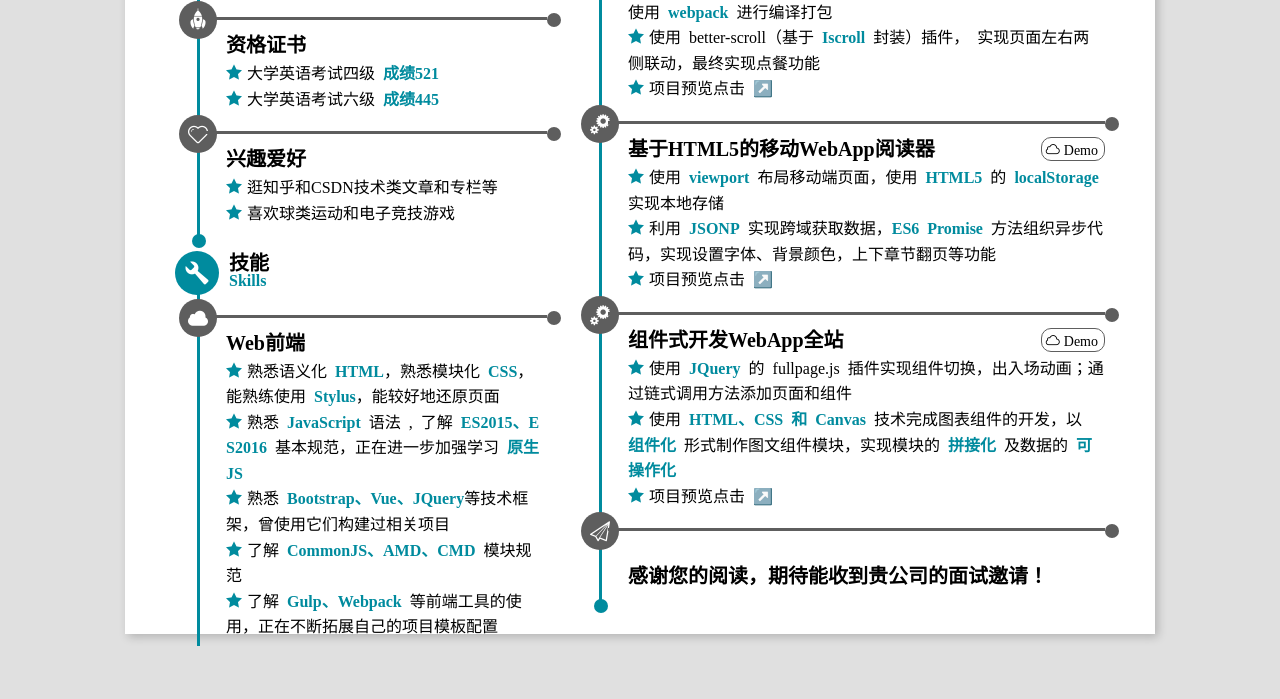
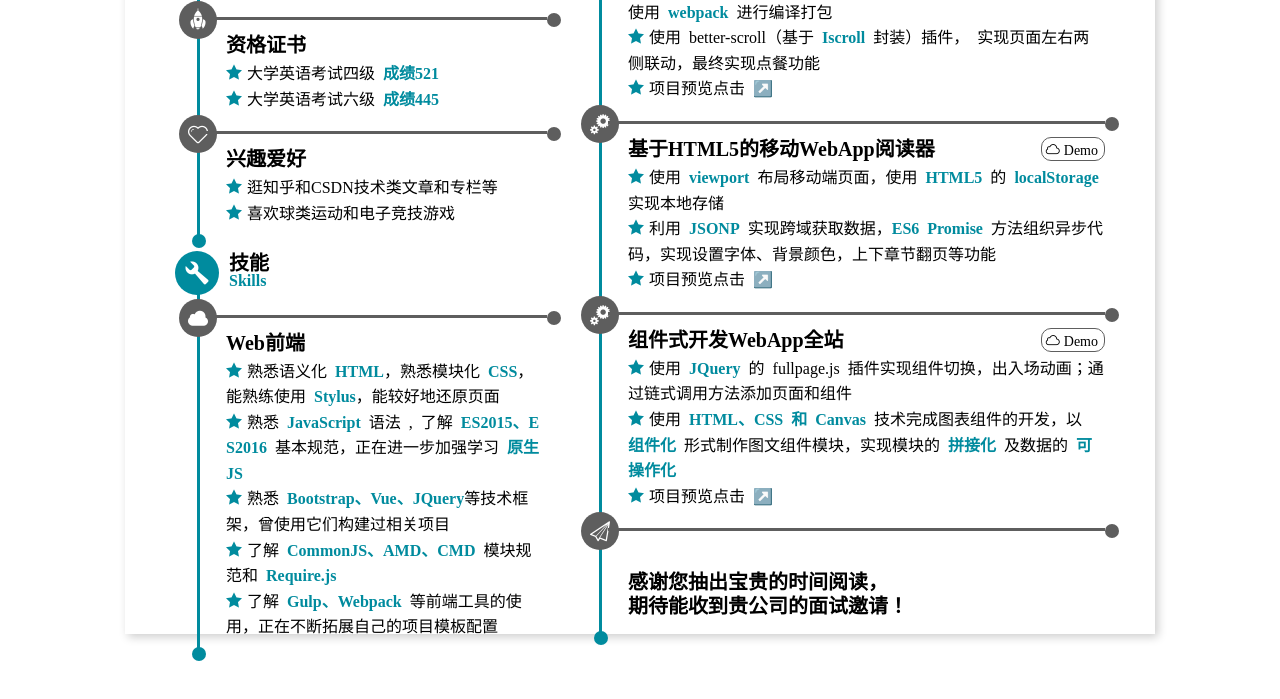
Before and after one commit to DHuppy/Resume, a plain HTML site: page index.html in a window 1280 px wide. Shown: the part 823-1522 px from the top of the page. Before the commit the page ends 1500 px from the top, so only its background shows below. Drawn offline with Linux system fonts and the light colour scheme; files whose address does not match are found by name.

Commit message:
show online

```diff
--- a/css/style.css
+++ b/css/style.css
@@ -144,7 +144,7 @@ a:hover {
 body {
   cursor: default;
   height: 1500px;
-  background-color: #e0e0e0;
+  /*background-color: #e0e0e0;*/
   font-family: "Open Sans", "Helvetica Neue", Helvetica, Arial, sans-serif;
 }
 
--- a/index.html
+++ b/index.html
@@ -88,7 +88,7 @@
                   <dd class="info-item icon-star-full">熟悉语义化 <strong>HTML</strong>，熟悉模块化 <strong>CSS</strong>，能熟练使用<strong> Stylus</strong>，能较好地还原页面</dd>
                   <dd class="info-item icon-star-full">熟悉 <strong>JavaScript</strong> 语法 , 了解 <strong>ES2015、ES2016</strong> 基本规范，正在进一步加强学习 <strong>原生 JS</strong></dd>
                   <dd class="info-item icon-star-full">熟悉 <strong>Bootstrap、Vue、JQuery</strong>等技术框架，曾使用它们构建过相关项目</dd>
-                  <dd class="info-item icon-star-full">了解 <strong>CommonJS、AMD、CMD</strong> 模块规范</dd>
+                  <dd class="info-item icon-star-full">了解 <strong>CommonJS、AMD、CMD</strong> 模块规范和 <strong>Require.js</strong></dd>
                   <dd class="info-item icon-star-full">了解 <strong>Gulp、Webpack</strong> 等前端工具的使用，正在不断拓展自己的项目模板配置</dd>
                 </dl>
               </li>
@@ -125,7 +125,7 @@
           </div>
         </section>
       </article>
-      <article class="right row-3">
+      <article class="right column row-3">
         <section class="experience">
           <div class="sec-title-wrapper icon-stats-dots clearfix">
             <h3 class="sec-title"><span class="sec-title-ch">项目经历</span><span class="sec-title-en">Experience</span></h3>
@@ -158,7 +158,8 @@
                 </dl>
               </li>
               <li class="info-list icon-paperplane">
-                <h2 class="info-title"><span><br>感谢您的阅读，期待能收到贵公司的面试邀请！</span></h3>
+                <h3 class="info-title" style="line-height: 1.2"><span><br>感谢您抽出宝贵的时间阅读，<br>
+                期待能收到贵公司的面试邀请！</h3>
               </li>
             </ul>
           </div>
```
